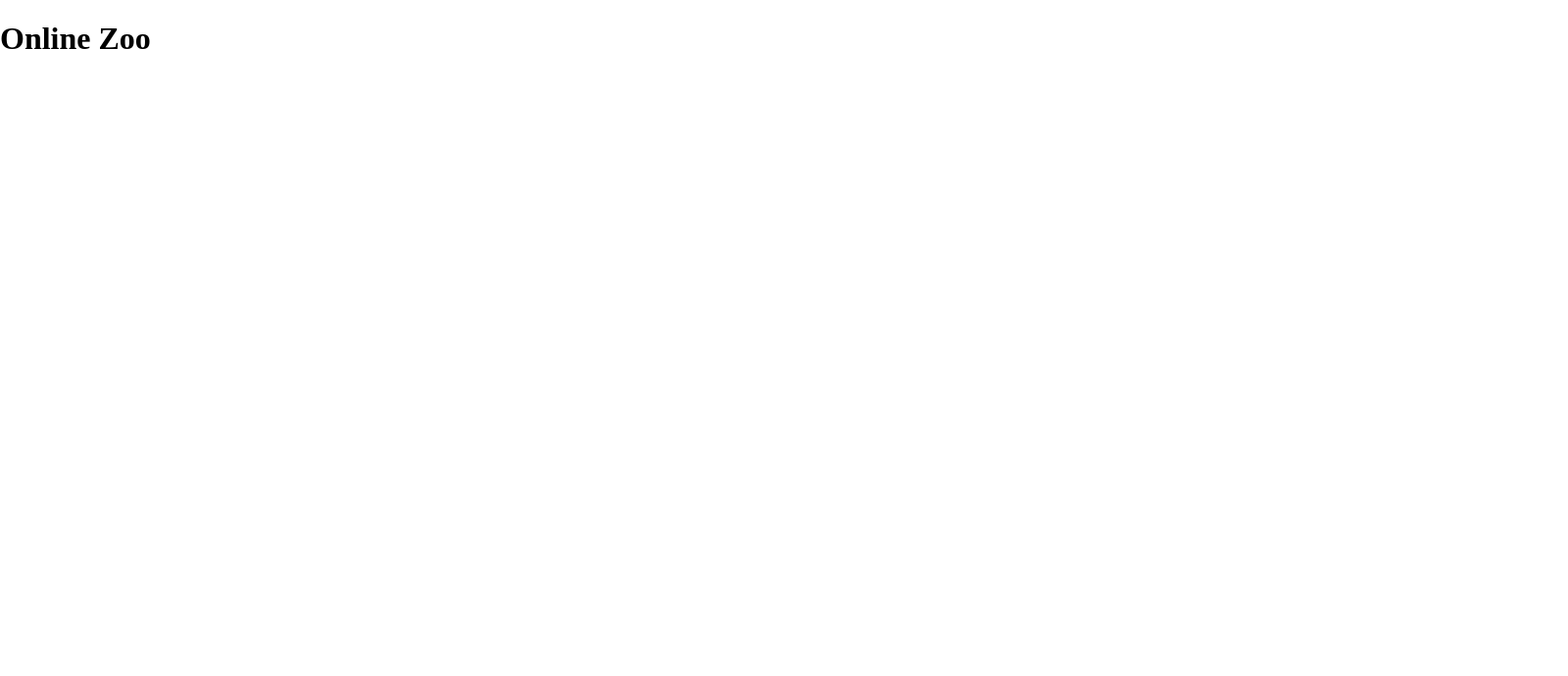
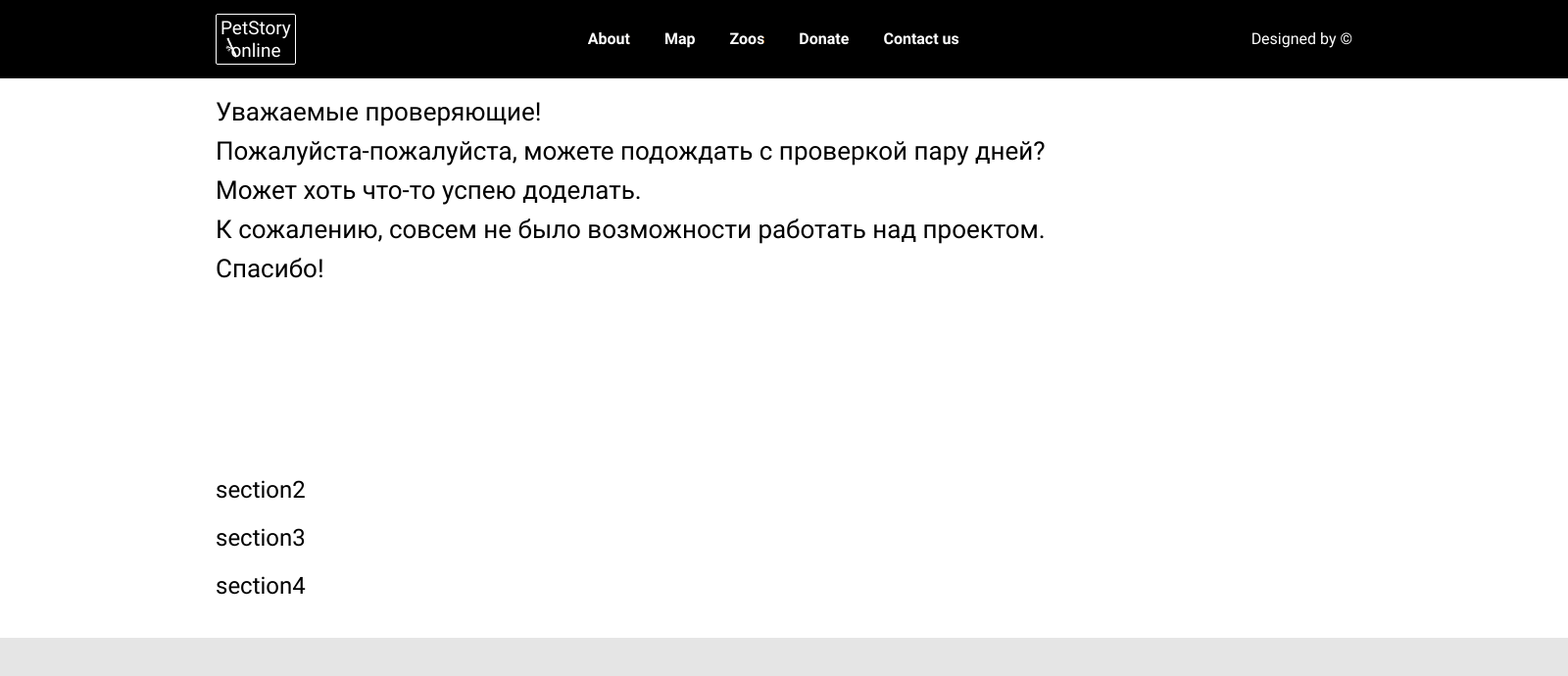
Before and after one commit to ElenaByc/online-zoo, a plain HTML site: page online-zoo/pages/main/index.html in a window 1280 px wide. Shown: the whole page at 98% size, 1600 px wide, since content can reach past the window. Drawn offline with Linux system fonts and the light colour scheme.

Commit message:
feat: implement header

```diff
--- a/online-zoo/pages/main/index.html
+++ b/online-zoo/pages/main/index.html
@@ -14,10 +14,55 @@
 <body>
     <div class="content-wrapper">
         <header class="header">
+            <a href="../main/index.html" class="header__logo">
+                <h1>PetStory<br>online</h1>
+                <img src="../../assets/icons/bamboo.svg" alt="bamboo icon">
+            </a>
+            <nav class="header__nav">
+                <ul class="header__nav-list">
+                    <li><a class="nav__link active" href="../main/index.html">About</a></li>
+                    <li><a class="nav__link" href="#">Map</a></li>
+                    <li><a class="nav__link" href="#">Zoos</a></li>
+                    <li><a class="nav__link" href="../donate/index.html">Donate</a></li>
+                    <li><a class="nav__link" href="#">Contact us</a></li>
+                </ul>
+            </nav>
+            <div class="header__design">
+                <a href="https://www.figma.com/file/jfEFwkXVj1WRq7sUHDr8os/PetStory-online" target="_blank">Designed by ©</a>
+            </div>
+            <div class="header__burger-btn">
+                <span class="line"></span>
+                <span class="line"></span>
+                <span class="line"></span>
+            </div>
         </header>
 
         <main class="main">
-            <h1> Online Zoo</h1>
+            <section class="section section1">
+                <h2>Уважаемые проверяющие!<br>
+                    Пожалуйста-пожалуйста, можете подождать с проверкой пару дней?<br>
+                    Может  хоть что-то успею доделать.<br>
+                    К сожалению, совсем не было возможности работать над проектом.<br>
+                    Спасибо!
+                </h2>
+                <br>
+                <br>
+                <br>
+                <br>
+                <br>
+                <br>
+                <br>
+                <br>
+            </section>
+            <section class="section">
+                <h2>section2</h2>
+            </section>
+            <section class="section">
+                <h2>section3</h2>
+            </section>
+            <section class="section">
+                <h2>section4</h2>
+            </section>
         </main>
 
         <footer class="footer">
--- a/online-zoo/styles/style.css
+++ b/online-zoo/styles/style.css
@@ -1,5 +1,26 @@
+@font-face {
+    font-family: 'Roboto';
+    src: url("../assets/fonts/Roboto-Regular.ttf");
+    font-weight: 400;
+}
+
+@font-face {
+    font-family: 'Roboto Bold';
+    src: url("../assets/fonts/Roboto-Bold.ttf");
+    font-weight: 700;
+}
+
+:root {
+    --color-black: #000000;
+    --color-white: #ffffff;
+    --color-gray-light: #E5E5E5;
+    --color-orange1: #F9804B;
+    --color-orange2: #FE9013;
+}
+
 html {
     scroll-behavior: smooth;
+    background-color: var(--color-gray-light);
 }
 
 *,
@@ -10,7 +31,174 @@ html {
     box-sizing: border-box;
 }
 
+body {
+    font-family: 'Roboto';
+    font-style: normal;
+    font-weight: 400;
+    font-size: 16px;
+    line-height: 21px;
+}
+
 a {
     text-decoration: none;
     color: unset;
 }
+
+h1,
+h2,
+h3,
+h4,
+h5 {
+    font-family: 'Roboto';
+    font-weight: 500;
+    margin: 0;
+}
+
+.content-wrapper {
+    width: 1600px;
+    margin: 0 auto;
+    background-color: var(--color-white);
+}
+
+.header,
+.footer,
+.section {
+    width: 100%;
+    padding: 14px 220px;
+}
+
+.section1 h2 {
+    font-size: 26px;
+    line-height: 40px;
+    color: var(--color-black);
+}
+
+/* ---------- Header ---------- */
+
+.header {
+    display: flex;
+    flex-direction: row;
+    justify-content: space-between;
+    align-items: center;
+    background-color: var(--color-black);
+}
+
+.header__logo {
+    border-radius: 2px;
+    border: 1px solid var(--color-white);
+    padding: 2px 4px;
+    position: relative;
+    transition: all 0.3s ease-in-out;
+}
+
+.header__logo h1 {
+    font-size: 19.0145px;
+    line-height: 23px;
+    color: var(--color-white);
+    text-align: center;
+    margin: auto;
+    transition: all 0.3s ease-in-out;
+}
+
+.header__logo img {
+    position: absolute;
+    left: 9px;
+    top: 23px;
+    transition: all 0.3s ease-in-out;
+}
+
+.header__logo:hover h1 {
+    color: var(--color-orange2)
+}
+
+.header__logo:hover {
+    border: 1px solid var(--color-orange2);
+}
+
+.header__logo:hover img {
+    filter: invert(52%) sepia(99%) saturate(476%) hue-rotate(350deg) brightness(101%) contrast(99%);
+}
+
+.header__nav-list {
+    display: flex;
+    justify-content: space-between;
+    flex-direction: row;
+    column-gap: 35px;
+    font-family: 'Roboto Bold';
+    font-weight: 500;
+    font-size: 16px;
+    line-height: 22px;
+    color: var(--color-white);
+
+    list-style: none;
+    margin: 0;
+    padding: 0;
+}
+
+.nav__link {
+    background-image: linear-gradient(to right,
+            var(--color-orange2),
+            var(--color-orange2) 50%,
+            var(--color-white) 50%);
+    background-size: 200% 100%;
+    background-position: -100%;
+    display: inline-block;
+    position: relative;
+    background-clip: text;
+    -webkit-background-clip: text;
+    -webkit-text-fill-color: transparent;
+    transition: all 0.3s ease-in-out;
+}
+
+.header__nav-list .mobile {
+    display: none;
+}
+
+.nav__link:before {
+    content: '';
+    background: var(--color-orange2);
+    display: block;
+    position: absolute;
+    bottom: -1px;
+    left: 0;
+    width: 0;
+    height: 2px;
+    transition: all 0.3s ease-in-out;
+}
+
+.nav__link:hover {
+    background-position: 0;
+}
+
+.nav__link:hover::before {
+    width: 98%;
+}
+
+/* .nav-link:hover a {
+    color: var(--color-orange1);
+}
+
+.nav-link.active a {
+    font-weight: 600;
+    background: linear-gradient(113.96deg, var(--color-orange1) 1.49%, var(--color-orange2) 101.44%);
+    -webkit-background-clip: text;
+    -webkit-text-fill-color: transparent;
+    background-clip: text;
+    cursor: default;
+} */
+
+.header__design {
+    font-weight: 500;
+    font-size: 16px;
+    line-height: 22px;
+    color: var(--color-white);
+    transition: all 0.3s ease-in-out;
+}
+
+.header__design:hover {
+    color: var(--color-orange2);
+}
+
+.header__burger-btn {
+    display: none;
+}
```
Also changed, not shown: online-zoo/assets/fonts/Roboto-Black.ttf (added), online-zoo/assets/fonts/Roboto-BlackItalic.ttf (added), online-zoo/assets/fonts/Roboto-Bold.ttf (added), online-zoo/assets/fonts/Roboto-BoldItalic.ttf (added), online-zoo/assets/fonts/Roboto-Italic.ttf (added), online-zoo/assets/fonts/Roboto-Light.ttf (added), online-zoo/assets/fonts/Roboto-LightItalic.ttf (added), online-zoo/assets/fonts/Roboto-Medium.ttf (added), online-zoo/assets/fonts/Roboto-MediumItalic.ttf (added), online-zoo/assets/fonts/Roboto-Regular.ttf (added), online-zoo/assets/fonts/Roboto-Thin.ttf (added), online-zoo/assets/fonts/Roboto-ThinItalic.ttf (added), online-zoo/assets/icons/bamboo.svg (added).
